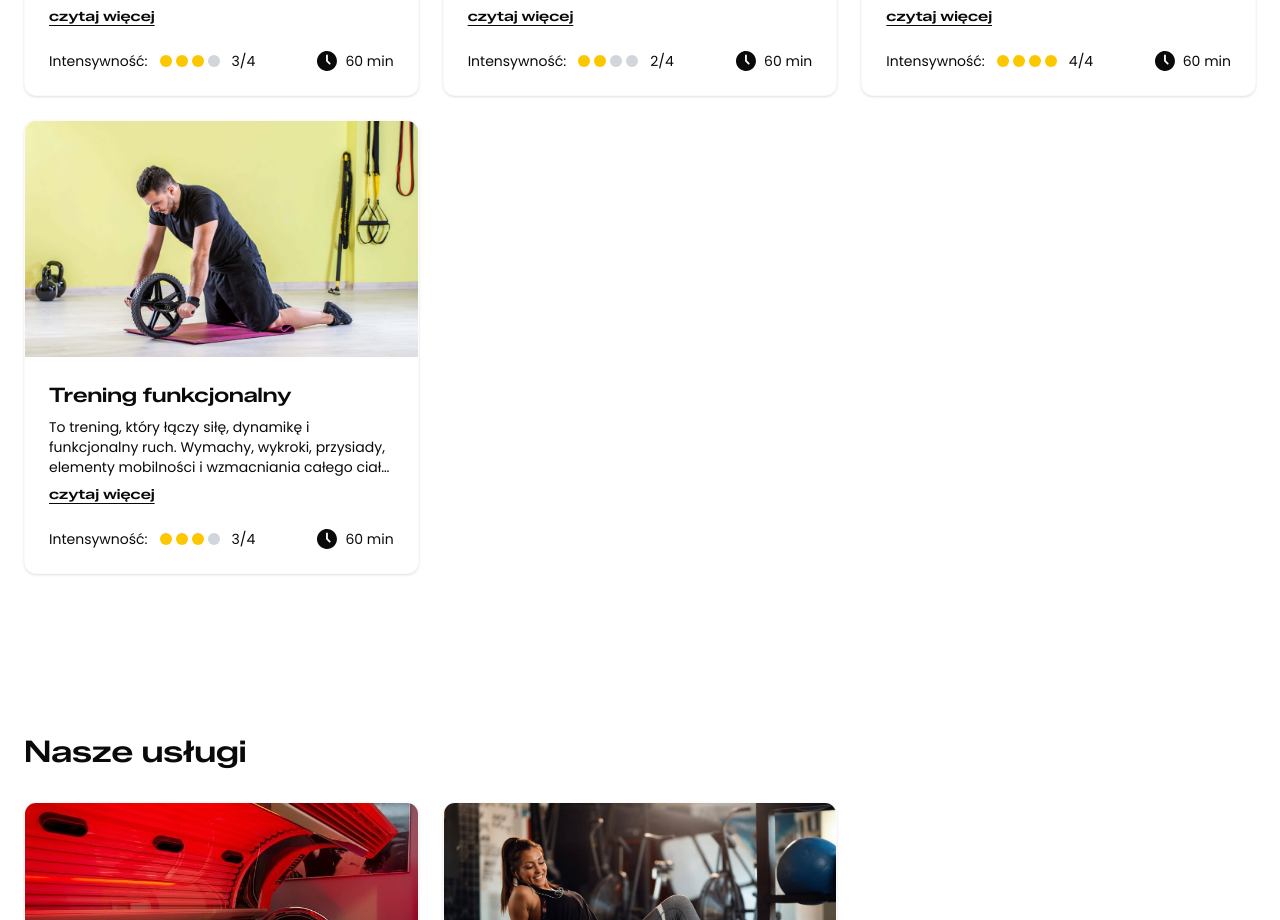
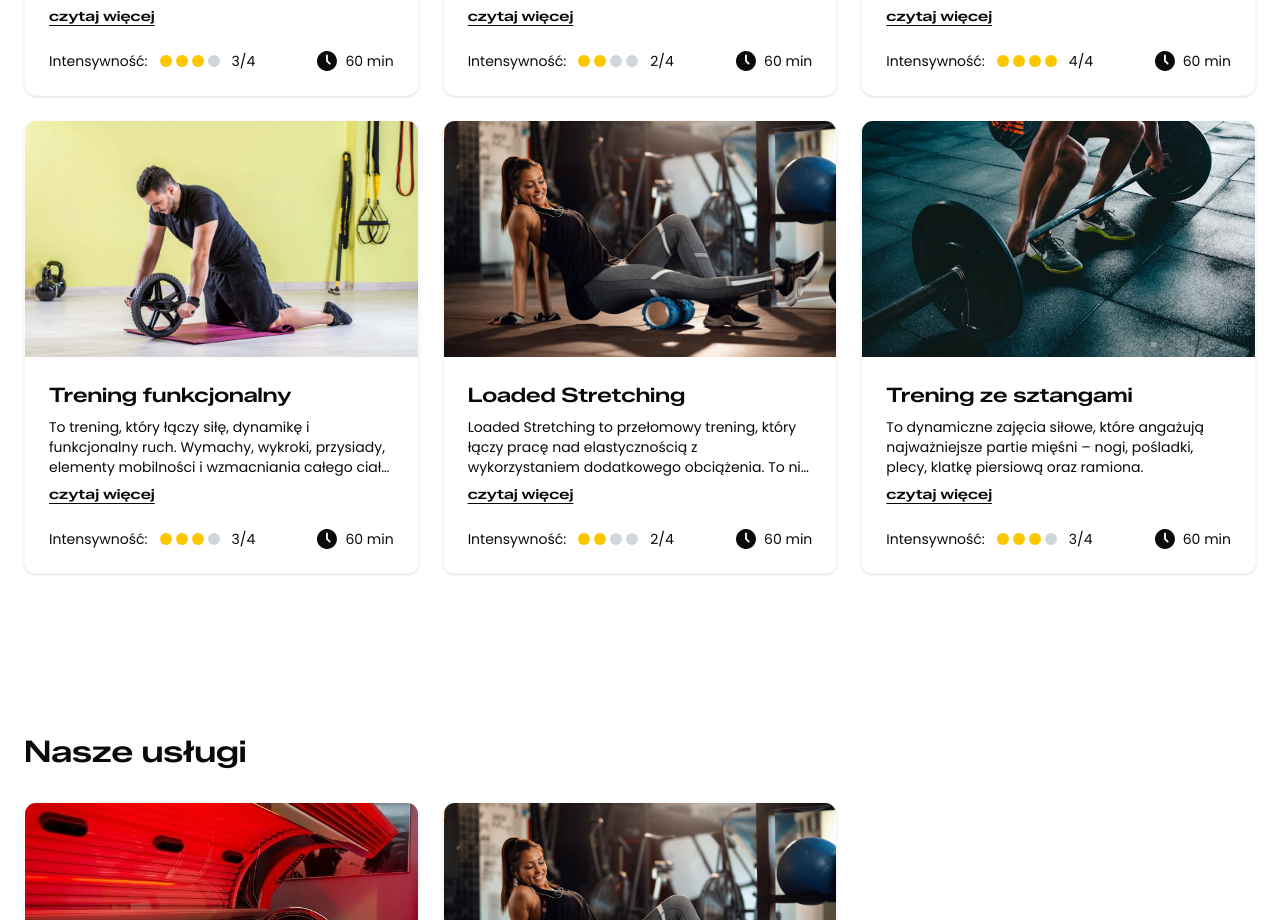
Before and after one commit to Szorcu/powerfit, a Next.js app: page /oferta in a window 1280 px wide. Shown: the part 5188-6108 px from the top of the page. Built offline with nearby package versions, Linux system fonts and the light colour scheme.

Commit message:
Updated content

```diff
--- a/src/components/organisms/PricingSection/PricingSection.consts.ts
+++ b/src/components/organisms/PricingSection/PricingSection.consts.ts
@@ -1,7 +1,7 @@
 export const PRICING_CARDS = [
   {
     title: "Wejście jednorazowe",
-    price: "od 45,00 zł",
+    price: "od 39,99 zł",
     text: "Jednorazowy dostęp do siłowni, zajęć fitness oraz rollmasaży w dniu zakupu.",
   },
   {
@@ -11,12 +11,12 @@ export const PRICING_CARDS = [
   },
   {
     title: "Umowy open okresowe",
-    price: "od 99,00 zł",
+    price: "od 109,00 zł",
     text: "Umowa na określony czas z comiesięczną opłatą, zapewniająca nielimitowany dostęp do siłowni, zajęć fitness oraz rollmasaży.",
   },
   {
     title: "Umowy open bezterminowe",
-    price: "od 119,00 zł",
+    price: "od 129,00 zł",
     text: "Umowa open na czas nieokreślony. Oferuje te same korzyści co wariant okresowy, z możliwością wypowiedzenia po 2 miesiącach.",
     note: "*Obowiązuje miesięczny, płatny okres wypowiedzenia.",
   },
--- a/src/consts/classes.ts
+++ b/src/consts/classes.ts
@@ -676,4 +676,42 @@ export const CLASSES = [
     intensity: 3,
     duration: "60 min",
   },
+  {
+    img: "classes-rozciaganie-rollowanie.jpg",
+    title: "Loaded Stretching",
+    summary:
+      "Loaded Stretching to przełomowy trening, który łączy pracę nad elastycznością z wykorzystaniem dodatkowego obciążenia. To nie jest zwykły stretching – to budowanie mobilności, która realnie przekłada się na Twoją sprawność i siłę!",
+    description: `🏋️‍♂️ LOADED STRETCHING – siła spotyka elastyczność! 🏋️‍♂️
+
+      Masz wrażenie, że Twoje ciało jest spięte, a klasyczne rozciąganie nie przynosi efektów? Loaded Stretching to przełomowy trening, który łączy pracę nad elastycznością z wykorzystaniem dodatkowego obciążenia. To nie jest zwykły stretching – to budowanie mobilności, która realnie przekłada się na Twoją sprawność i siłę!
+
+      Co zyskasz? 🔥
+      - Głębsze zakresy ruchu – dzięki wykorzystaniu ciężaru, Twoje mięśnie „uczą się” rozluźniać w bezpieczny sposób, co pozwala na osiągnięcie efektów szybciej niż w tradycyjnych metodach.
+      - Wzmocnienie w rozciągnięciu – budujesz siłę tam, gdzie Twoje ciało jest zazwyczaj najsłabsze, co drastycznie zmniejsza ryzyko kontuzji w sporcie i życiu codziennym.
+      - Lepsza stabilizacja stawów – Loaded Stretching aktywuje mięśnie głębokie, stabilizując Twoje ciało i poprawiając kontrolę nad każdym ruchem.
+      - Uwolnienie napięć powięziowych – pożegnaj uczucie sztywności „po treningu” lub po całym dniu siedzenia przy biurku. Twoje ciało stanie się bardziej responsywne i sprężyste.
+
+      Loaded Stretching to idealne zajęcia dla osób aktywnych, sportowców oraz każdego, kto chce poczuć się silnym w każdym centymetrze swojego ciała. Nie ograniczaj się – odblokuj swój pełny potencjał ruchowy i poczuj różnicę już po pierwszym treningu! 🌟
+    `,
+    intensity: 2,
+    duration: "60 min",
+  },
+  {
+    img: "classes-trening-ze-sztanga.jpg",
+    title: "Trening ze sztangami",
+    summary:
+      "To dynamiczne zajęcia siłowe, które angażują najważniejsze partie mięśni – nogi, pośladki, plecy, klatkę piersiową oraz ramiona.",
+    description: `🔥 LOADED STRETCHING – siła, dynamika, rezultaty 🔥
+
+      Odkryj energię treningu ze sztangą i poczuj, jak Twoje ciało staje się silniejsze z każdym powtórzeniem. To dynamiczne zajęcia siłowe, które angażują najważniejsze partie mięśni – nogi, pośladki, plecy, klatkę piersiową oraz ramiona.
+
+      Podczas treningu wykonujemy zestaw skutecznych ćwiczeń ze sztangą w rytm motywującej muzyki, dzięki czemu wzmacniasz całe ciało, poprawiasz wytrzymałość i modelujesz sylwetkę. Intensywność zajęć możesz dopasować do siebie poprzez dobór odpowiedniego obciążenia, dlatego trening sprawdzi się zarówno dla osób początkujących, jak i bardziej zaawansowanych.
+
+      Regularne zajęcia pomogą Ci zwiększyć siłę, spalić kalorie i zbudować mocne, jędrne ciało.
+
+      Dołącz do treningu i poczuj satysfakcję z każdej podniesionej sztangi! 💪🔥
+    `,
+    intensity: 3,
+    duration: "60 min",
+  },
 ];
```
Also changed, not shown: public/classes-trening-ze-sztanga.jpg (added).
